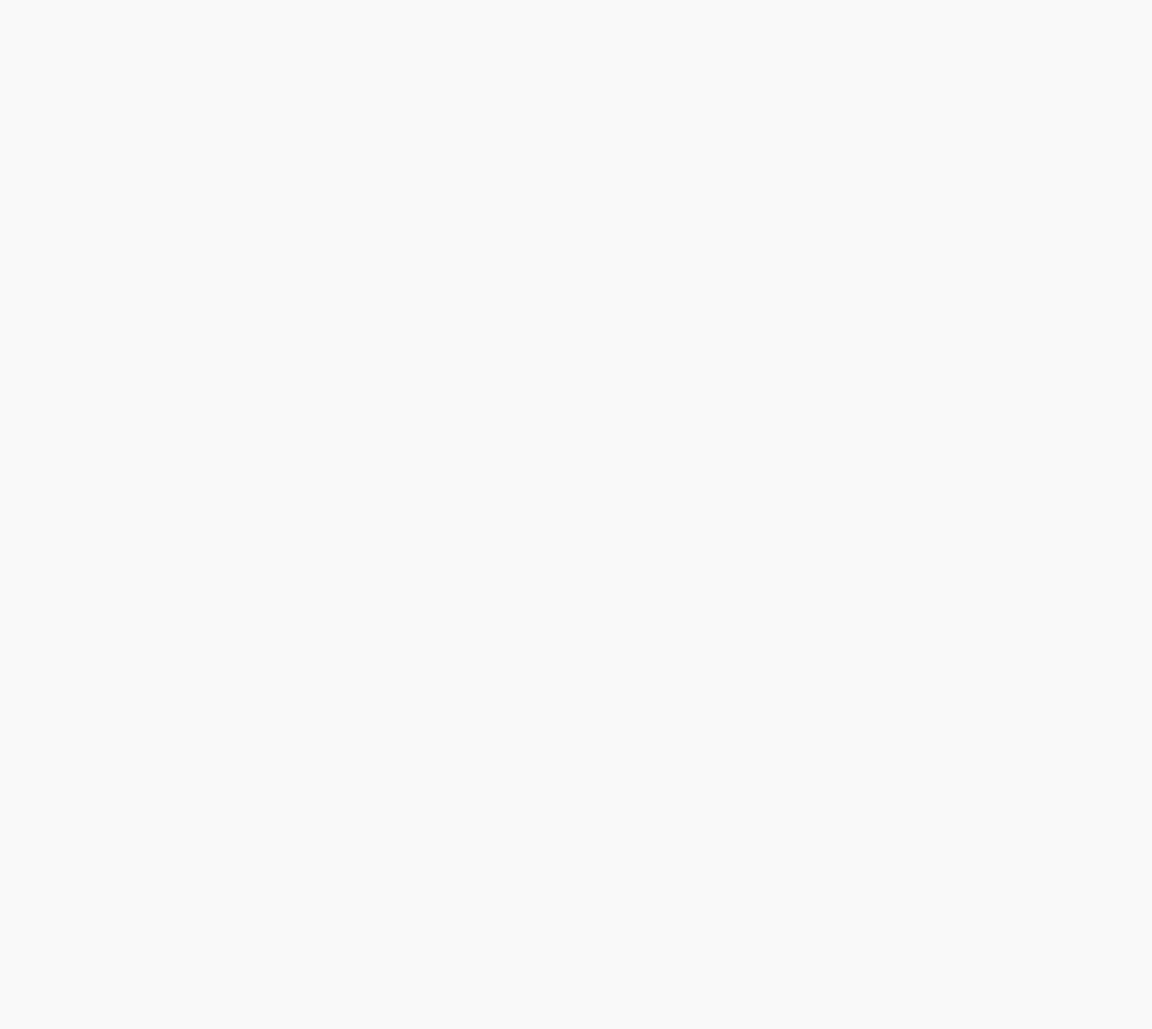
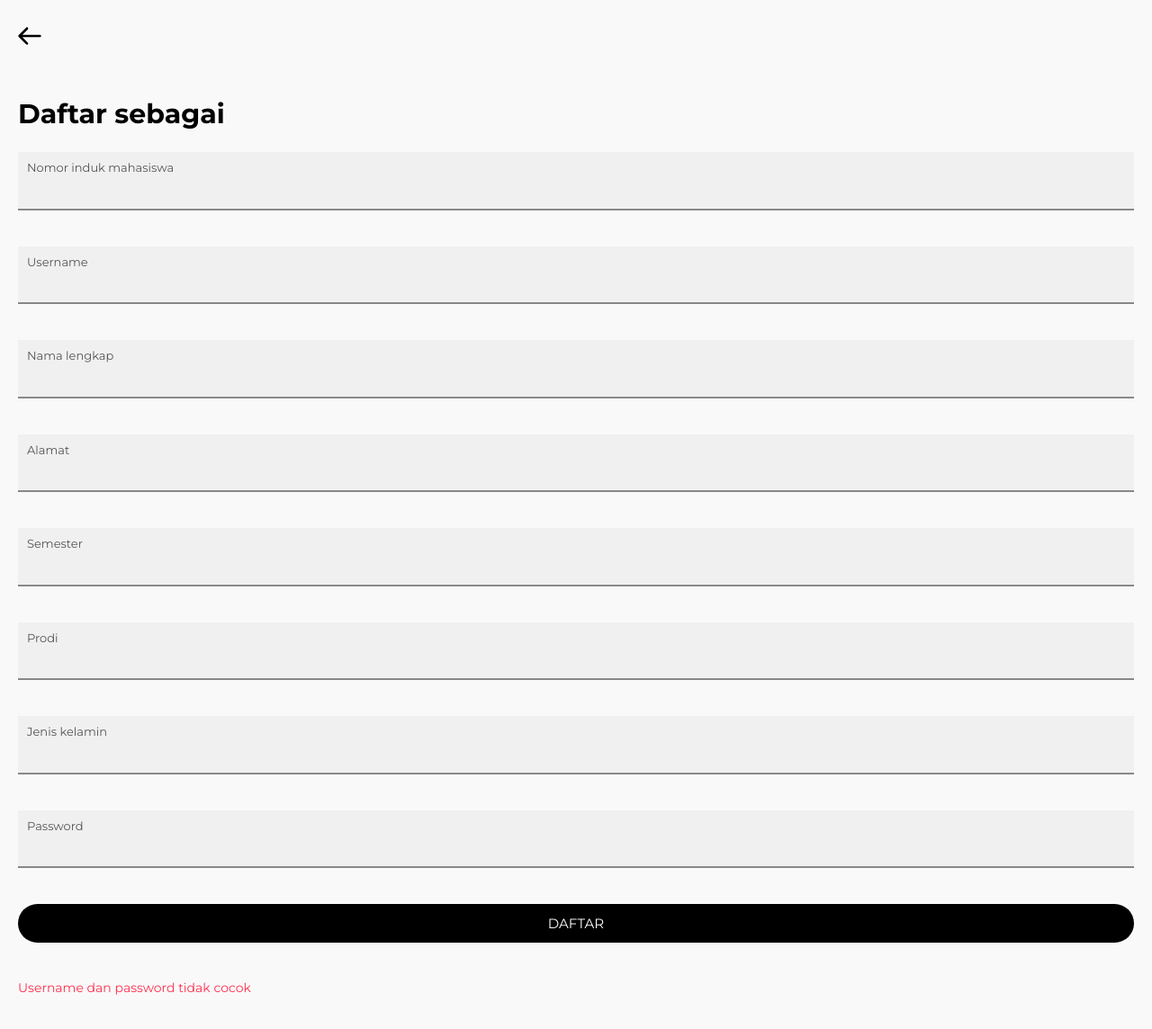
Before and after one commit to fcrezza/queue-system-frontend, a React (Create React App) app: page /signup in a window 1280 px wide. Shown: the top 1144 px of the page at 90% size. Before the commit the page ends 800 px from the top, so only its background shows below. Built offline with nearby package versions, Linux system fonts and the light colour scheme.

Commit message:
make signup page

```diff
--- a/src/App.js
+++ b/src/App.js
@@ -5,6 +5,7 @@ import 'typeface-montserrat'
 
 import HomePage from './pages/HomePage'
 import LoginPage from './pages/LoginPage'
+import SignupPage from './pages/SignupPage'
 
 const GlobalStyle = createGlobalStyle`
 	*,
@@ -29,6 +30,7 @@ function App() {
       <Router>
         <Switch>
           <Route exact path="/" component={HomePage} />
+          <Route exact path="/signup" component={SignupPage} />
           <Route path="/login" component={LoginPage} />
         </Switch>
       </Router>
--- /dev/null
+++ b/src/pages/SignupPage.js
@@ -0,0 +1,55 @@
+import React from 'react'
+import styled from 'styled-components'
+
+import Input from '../components/Input'
+import {ButtonBlock, BackButton} from '../components/Button'
+
+const Container = styled.div`
+  padding: 3rem 2rem;
+`
+
+const Form = styled.form`
+  & > * {
+    margin-bottom: 4rem;
+  }
+`
+
+const FormWrapper = styled.div`
+  margin-top: 5rem;
+`
+
+const Title = styled.h1`
+  font-size: 3rem;
+  margin: 0 0 2rem;
+`
+
+const ErrorMessage = styled.p`
+  font-size: 1.4rem;
+  color: #ff304f;
+  margin-top: 2rem;
+`
+
+function SignupPage() {
+  return (
+    <Container>
+      <BackButton to="/" />
+      <FormWrapper>
+        <Title>Daftar sebagai</Title>
+        <Form>
+          <Input placeholder="Nomor induk mahasiswa" type="number" />
+          <Input placeholder="Username" />
+          <Input placeholder="Nama lengkap" />
+          <Input placeholder="Alamat" />
+          <Input placeholder="Semester" type="number" />
+          <Input placeholder="Prodi" />
+          <Input placeholder="Jenis kelamin" />
+          <Input placeholder="Password" type="password" />
+          <ButtonBlock>DAFTAR</ButtonBlock>
+        </Form>
+        <ErrorMessage>Username dan password tidak cocok</ErrorMessage>
+      </FormWrapper>
+    </Container>
+  )
+}
+
+export default SignupPage
```
